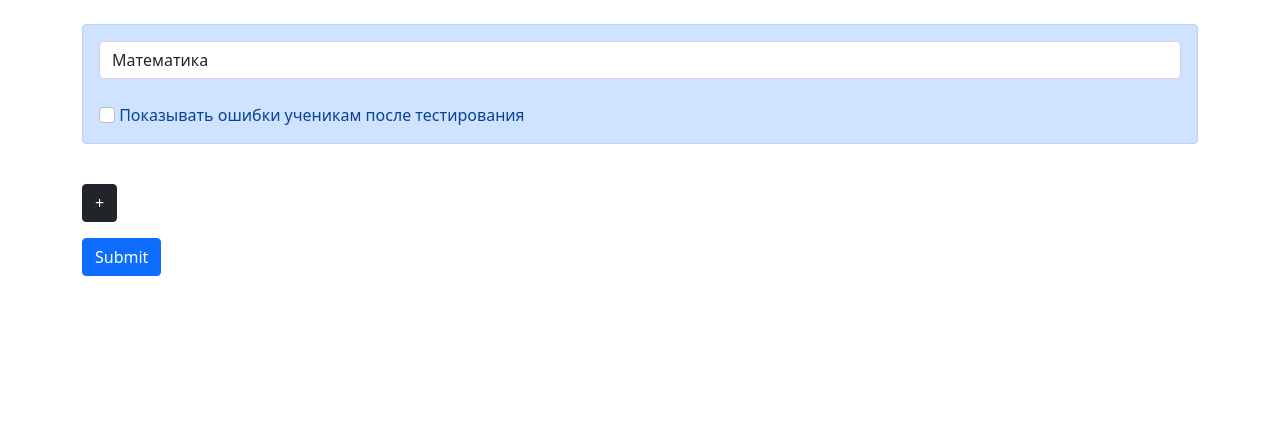
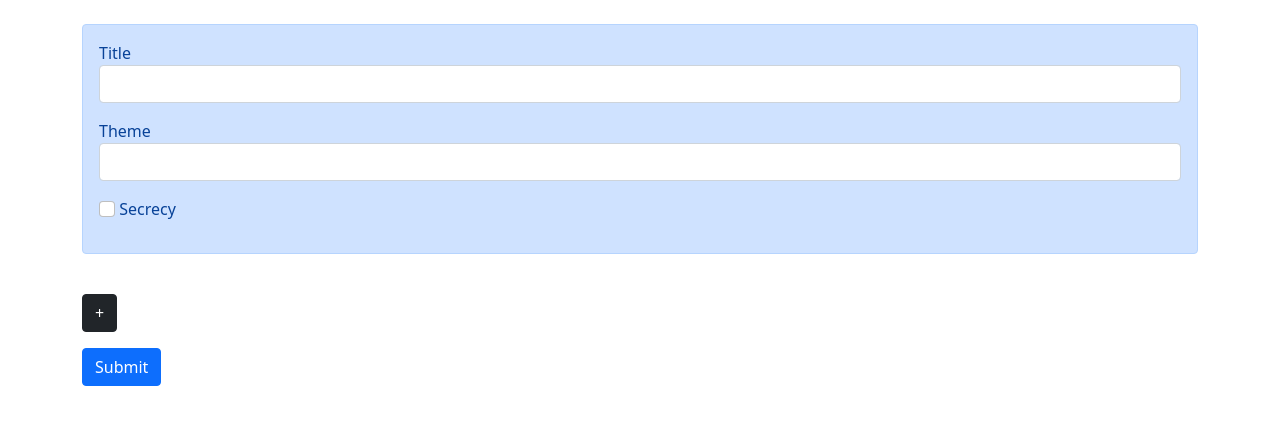
Before and after one commit to ZinixZay/Testing-Site-LMS, a Flask app: template templates/add_variant.html in a window 1280 px wide. Shown: the part 56-481 px from the top of the page. Run offline with Flask 3, Linux system fonts and the light colour scheme; the template is opened without the code that fills it: most values are stand-ins (such as "Sample title", 1, 10 or a date in 2020); form fields are guessed from the names that the template uses; some libraries are stand-ins or nearby versions.

Commit message:
changed to fit flask-wtf template

```diff
--- a/templates/add_variant.html
+++ b/templates/add_variant.html
@@ -1,6 +1,7 @@
 {% extends "base.html" %}
 
 {% block content %}
+    {{ form.hidden_tag() }}
     <script src="http://code.jquery.com/jquery-1.10.2.js"></script>
     <script src="http://code.jquery.com/ui/1.11.2/jquery-ui.js"></script>
     <script>
@@ -53,36 +54,28 @@
     <br>
     <form action="" method="post" novalidate enctype="multipart/form-data" id="variant-form">
         <div class="alert alert-primary">
-            <div>
-                <select name="theme" class="form-control">
-                    <option value="math">Математика</option>
-                    <option value="info">Информатика</option>
-                    <option value="rus">Русский Язык</option>
-                    <option value="phys">Физика</option>
-                    <option value="chem">Химия</option>
-                    <option value="bio">Биология</option>
-                    <option value="geo">География</option>
-                    <option value="soc">Обществознание</option>
-                    <option value="lit">Литература</option>
-                    <option value="hist">История</option>
-                    <option value="eng">Английский Язык</option>
-                    <option value="germ">Немецкий Язык</option>
-                    <option value="fren">Французский Язык</option>
-                    <option value="span">Испанский Язык</option>
-                </select>
-            </div>
-            <br>
-            <div>
-                <input class="form-check-input" type="checkbox"
-                       id="flexSwitchCheckDefault" style="transform: scale(1)" name="secrecy">
-                <label class="form-check-label" for="flexSwitchCheckDefault">
-                    Показывать ошибки ученикам после тестирования
-                </label>
-            </div>
+            <p>
+                {{ form.title.label }}<br>
+                {{ form.title(class="form-control") }}
+                {% for error in form.title.errors %}
+                <div class="alert alert-danger" role="alert">
+                    {{ error }}
+                </div>
+                {% endfor %}
+            </p>
+            <p>
+                {{ form.theme.label }}<br>
+                {{ form.theme(class="form-control") }}
+            </p>
+
+            <p>
+                {{ form.secrecy(class="form-check-input", type="checkbox", id="flexSwitchCheckDefault") }}
+                {{ form.secrecy.label(class="form-check-label", for="flexSwitchCheckDefault") }}
+            </p>
         </div>
         <br>
         <div id="task-store"></div>
         <p><button type="button" class="btn btn-dark" onclick="addTask()">+</button></p>
-        <p><input type="submit" class="btn btn-primary"></p>
+        <p>{{ form.submit(type="submit", class="btn btn-primary") }}</p>
     </form>
 {% endblock %}
```
